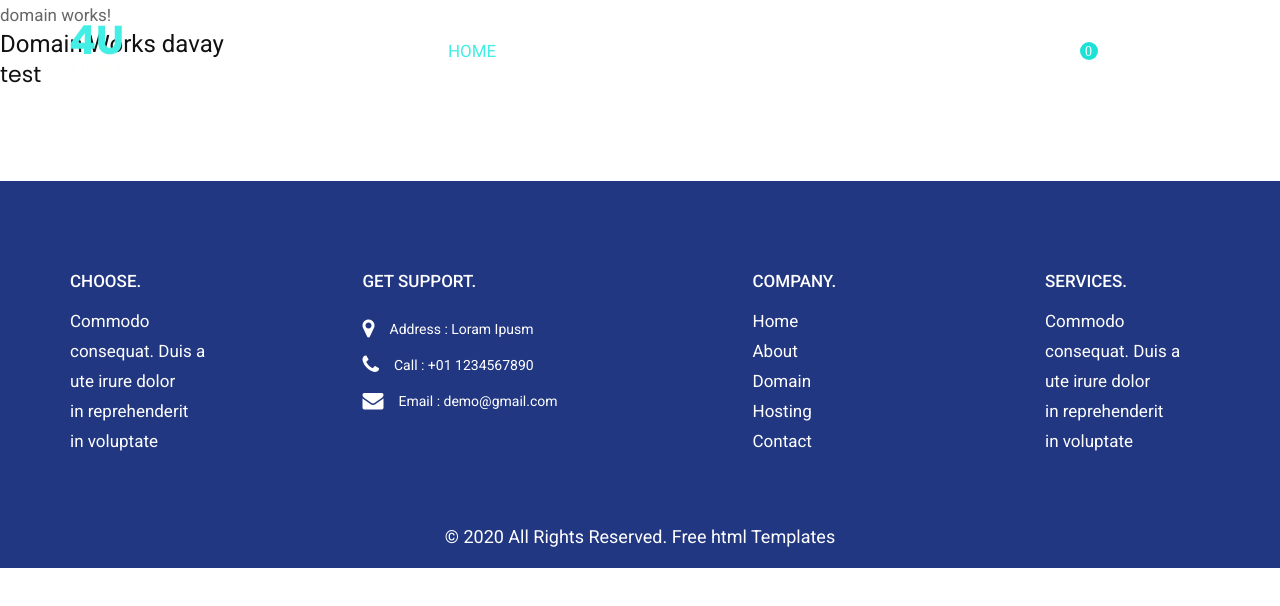
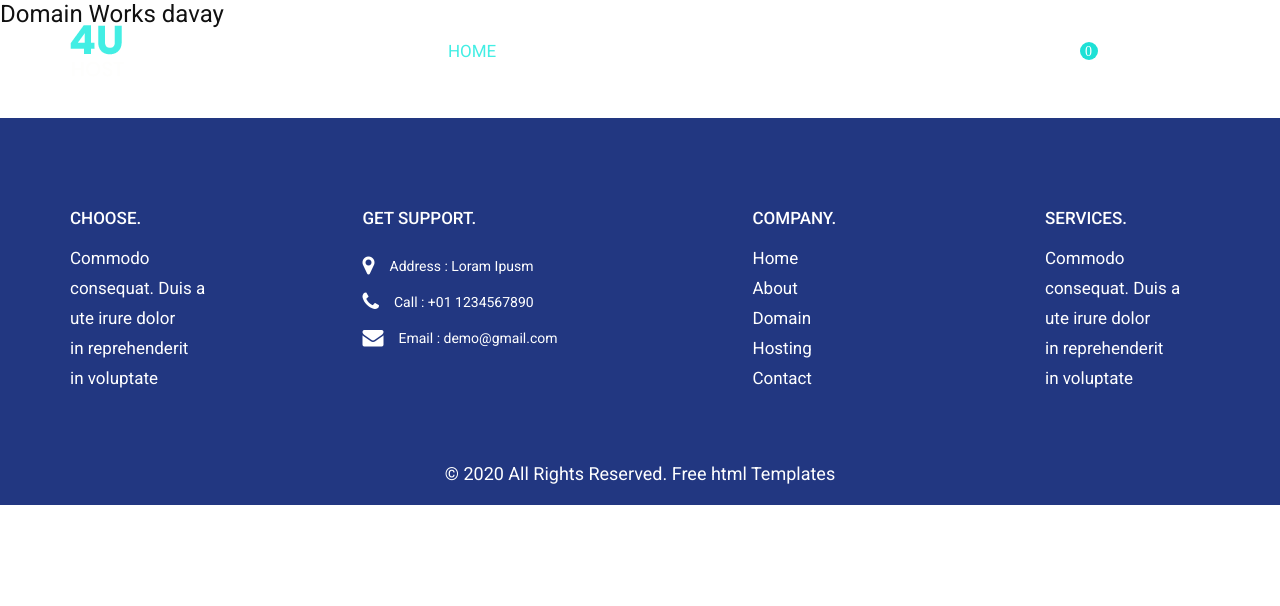
Before and after one commit to muhammad-abdulloh/4UHOST, an Angular app in the folder 4UHOST-Website/: page /#/domain in a window 1280 px wide. Shown: the top 606 px of the page. Built offline with nearby package versions, Linux system fonts and the light colour scheme.

Commit message:
domaiin davay

```diff
--- a/4UHOST-Website/src/app/domain/domain.component.html
+++ b/4UHOST-Website/src/app/domain/domain.component.html
@@ -1,3 +1 @@
-<p>domain works!</p>
 <h1>Domain Works davay</h1>
-<h2>test</h2>
```
